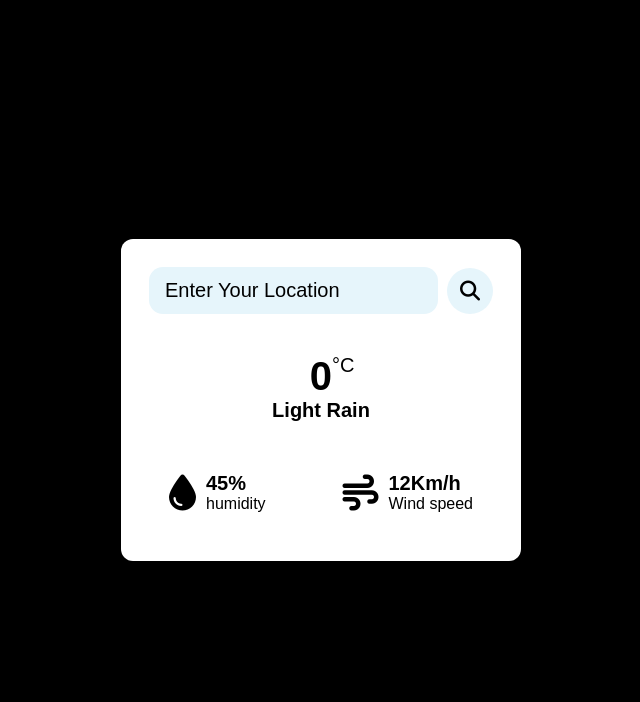
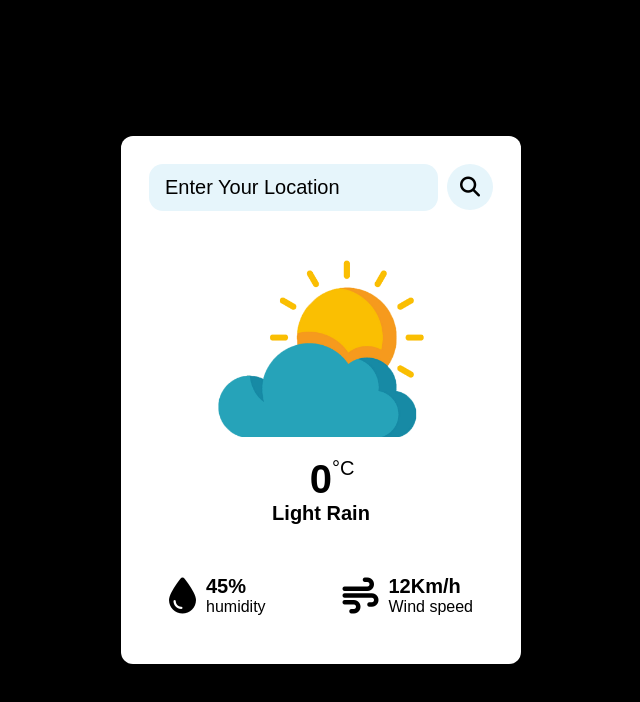
Before and after one commit to mareckkkk/weatherApp-API, a plain HTML site: page index.html in a window 1280 px wide. Shown: the whole page, without its empty margins (319-959 px from the left). Drawn offline with Linux system fonts and the light colour scheme; the site is published under a folder, as on GitHub Pages, so addresses that start at the root find nothing.

Commit message:
GH pages

```diff
--- a/index.html
+++ b/index.html
@@ -28,7 +28,7 @@
         <img src="./assets/404.png" alt="" />
       </div>
       <div class="weather-body">
-        <img src="/assets/cloud.png" alt="" class="weather-img" />
+        <img src="./assets/cloud.png" alt="" class="weather-img" />
         <div class="weather-box">
           <p class="temperature">0<sup>°C</sup></p>
           <p class="description">light Rain</p>
```
